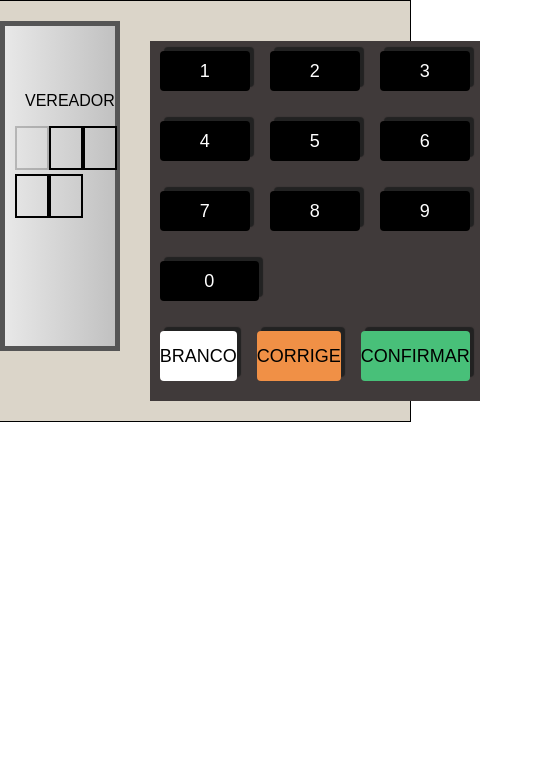
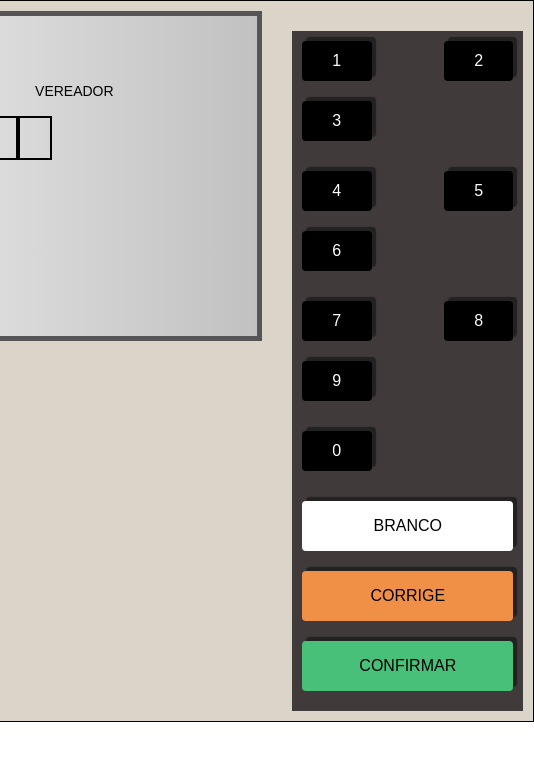
Before and after one commit to DEVSmoker/Urna-Eletronica, a plain HTML site: page index.html in a window 390 px wide. Shown: the whole page, 534 px wide, since content can reach past the window. Drawn offline with Linux system fonts and the light colour scheme.

Commit message:
Update style.css

```diff
--- a/style.css
+++ b/style.css
@@ -192,19 +192,14 @@ body {
     align-items: center;
 }
 /* Estilos gerais para dispositivos móveis */
+/* Estilos para dispositivos móveis */
 @media (max-width: 768px) {
     body {
-        font-size: 16px;
+        font-size: 14px;
     }
 
     .urna {
-        width: 100%;
-        padding: 20px;
-    }
-
-    .tela {
-        flex-direction: column;
-        align-items: center;
+        padding: 10px;
     }
 
     .d-1 {
@@ -216,8 +211,9 @@ body {
         width: 100%;
     }
 
-    .d-1-right {
-        display: none;
+    .d-1-3 {
+        flex-direction: column;
+        align-items: center;
     }
 
     .d-1-4 {
@@ -225,19 +221,24 @@ body {
         margin-top: 10px;
     }
 
+    .d-1-right {
+        display: none;
+    }
+
     .teclado {
         margin-top: 20px;
     }
 
     .teclado--linha {
-        flex-direction: row;
+        display: flex;
+        flex-wrap: wrap;
         justify-content: space-between;
         margin-bottom: 10px;
     }
 
     .teclado--botao {
         width: 30%;
-        font-size: 18px;
+        font-size: 16px;
     }
 
     .teclado--botao.btn-branco,
```
